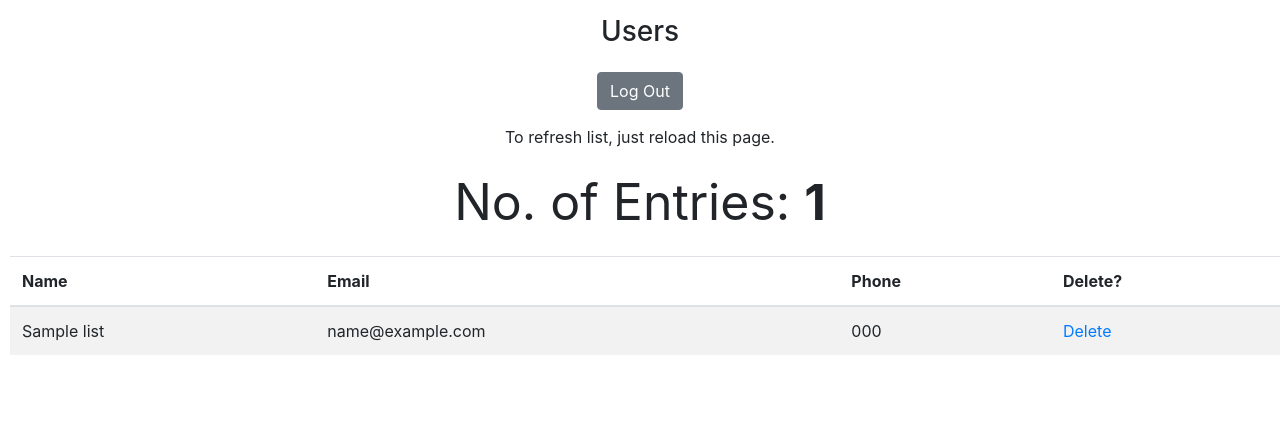
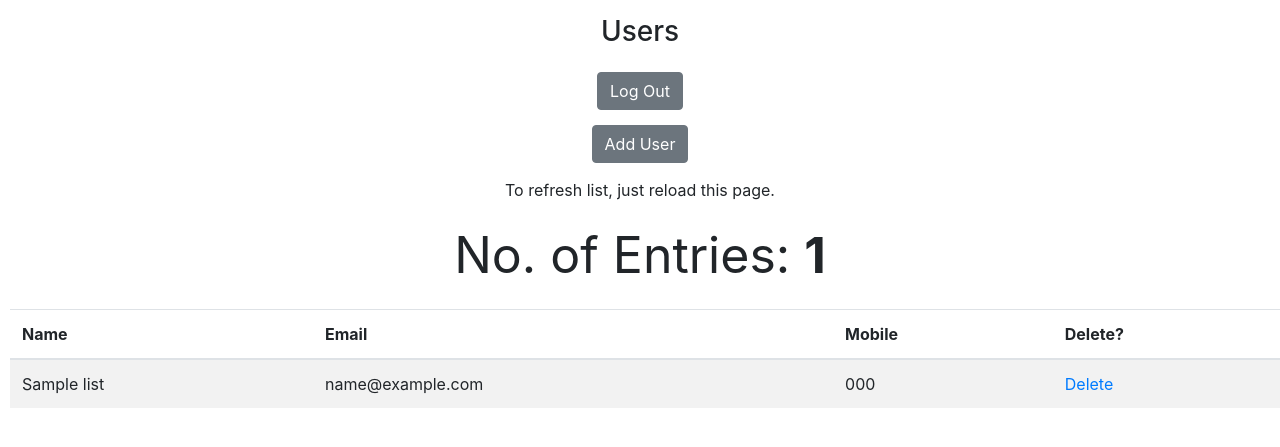
Before and after one commit to roerohan/CSI-WebApp-Template, a Node server app: template Unix/Node/views/admin/viewUsers.hbs in a window 1280 px wide. Shown: the top 447 px of the page. Run offline with Node 20, Linux system fonts and the light colour scheme; the template is opened without the code that fills it: most values are stand-ins (such as "Sample title", 1, 10 or a date in 2020); some libraries are stand-ins or nearby versions.

Commit message:
fix: Small fix in admin panel

```diff
--- a/Unix/Node/views/admin/viewUsers.hbs
+++ b/Unix/Node/views/admin/viewUsers.hbs
@@ -12,8 +12,8 @@
 
 <body>
     <h3 style="text-align: center; margin-top:15px;">Users</h3>
-    <div style="text-align:center"><a class="btn btn-secondary" href="/auth/adminLogout" style="margin-top:15px">Log
-            Out</a></div>
+    <div style="text-align:center"><a class="btn btn-secondary" href="/auth/adminLogout" style="margin-top:15px">Log Out</a></div>
+    <div style="text-align:center"><a class="btn btn-secondary" href="/admin/add" style="margin-top:15px">Add User</a></div>
     <p style="text-align: center; margin-top:15px">To refresh list, just reload this page.</p>
     <p style="text-align: center; margin-top:15px; font-size:50px">No. of Entries: <strong>{{count}}</strong>
     </p>
@@ -22,7 +22,7 @@
             <tr>
                 <th>Name</th>
                 <th>Email</th>
-                <th>Phone</th>
+                <th>Mobile</th>
                 <th>Delete?</th>
             </tr>
         </thead>
@@ -31,9 +31,9 @@
             <tr>
                 <td>{{this.name}}</td>
                 <td>{{this.email}}</td>
-                <td>{{this.phone}}</td>
+                <td>{{this.mobile}}</td>
                 <td>
-                    <a onclick="confirmDelete(this, event)" data-name="{{this.fullName}}" data-id="{{this.id}}"
+                    <a onclick="confirmDelete(this, event)" data-name="{{this.name}}" data-id="{{this.id}}"
                         href="#">Delete</a>
                 </td>
             </tr>
```
